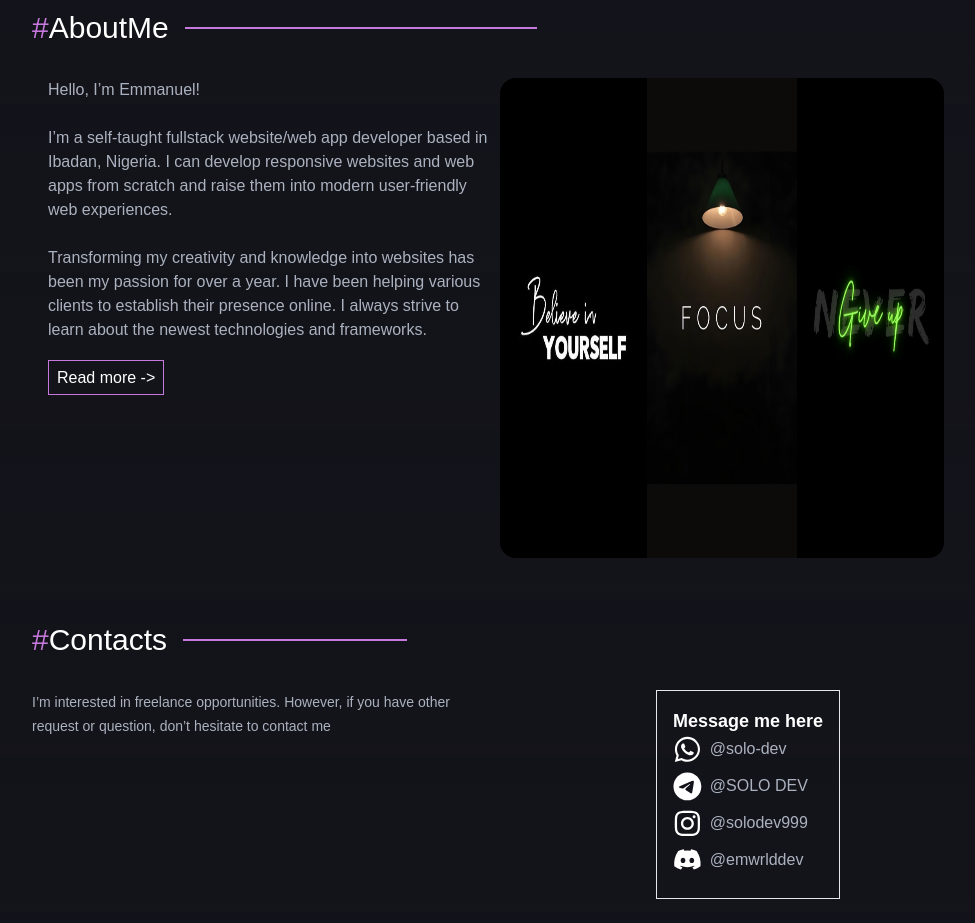
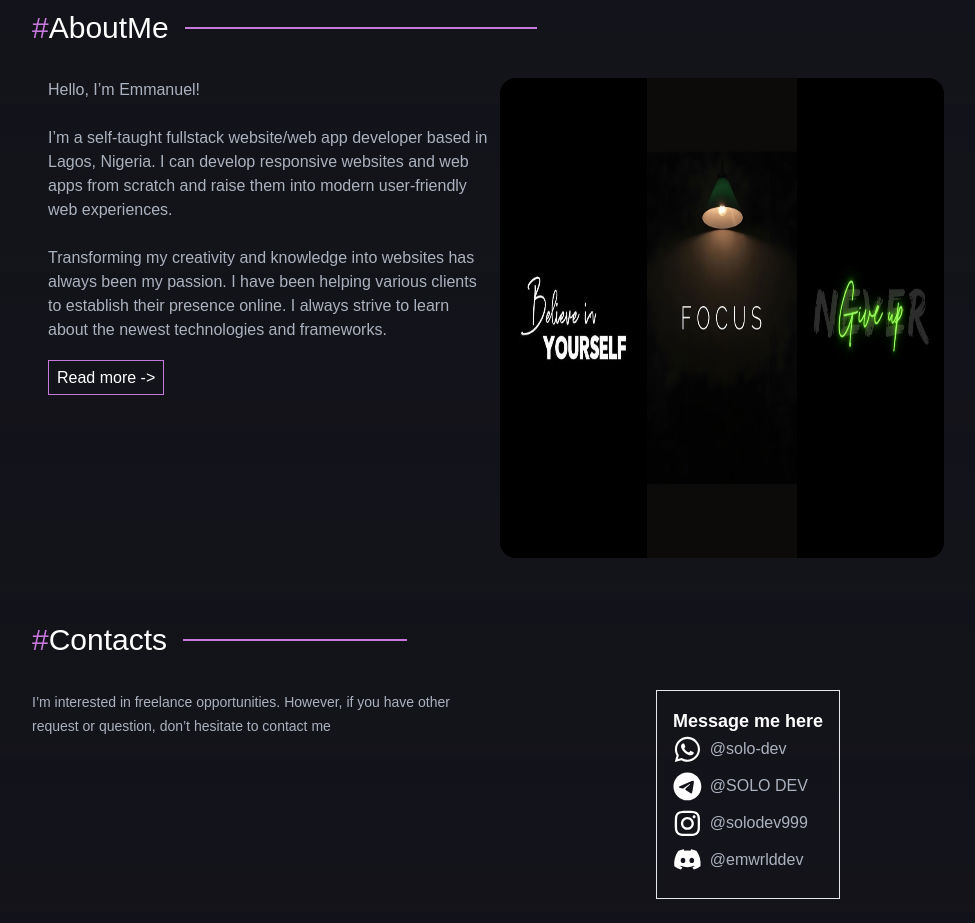
Before and after one commit to emdevelopa/portfolioo, a Next.js app: page / in a window 1280 px wide. Shown: the part 1920-2843 px from the top of the page, without its empty margins (144-1119 px from the left). Built offline with nearby package versions, Linux system fonts and the light colour scheme; a web font is replaced by a local one.

Commit message:
Update aboutme.js

```diff
--- a/app/components/aboutme.js
+++ b/app/components/aboutme.js
@@ -9,13 +9,13 @@ export default function Aboutme({hideBtn}) {
           Hello, I’m Emmanuel!
         </p>
         <p className="text-[#ABB2BF] text-sm md:text-base">
-          I’m a self-taught fullstack website/web app developer based in Ibadan,
+          I’m a self-taught fullstack website/web app developer based in Lagos,
           Nigeria. I can develop responsive websites and web apps from scratch
           and raise them into modern user-friendly web experiences.
         </p>
         <p className="text-[#ABB2BF] text-sm md:text-base">
-          Transforming my creativity and knowledge into websites has been my
-          passion for over a year. I have been helping various clients to
+          Transforming my creativity and knowledge into websites has always been my
+          passion. I have been helping various clients to
           establish their presence online. I always strive to learn about the
           newest technologies and frameworks.
         </p>
```
